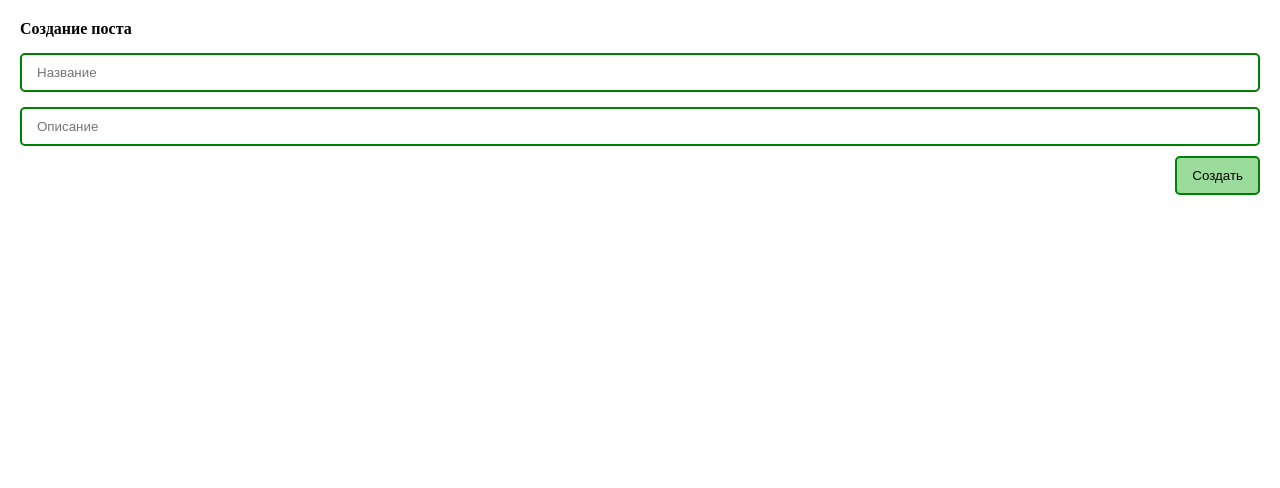
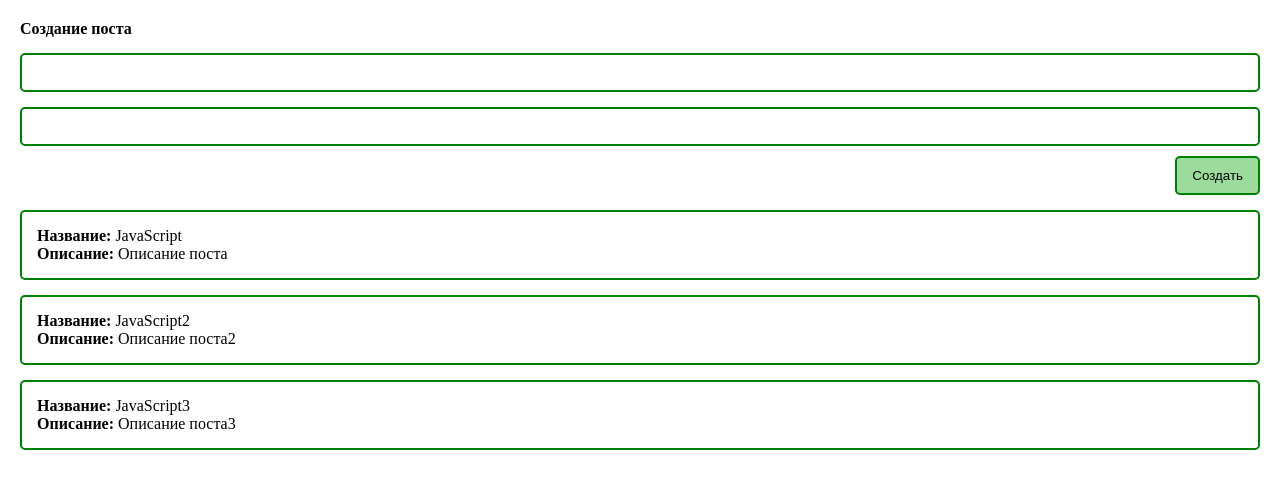
Before and after one commit to Vlado2021/vue-chat4me, a Vue app: page / in a window 1280 px wide. Shown: the top 488 px of the page. Built offline with nearby package versions, Linux system fonts and the light colour scheme.

Commit message:
20240226 18:11 ork with components

```diff
--- a/src/App.vue
+++ b/src/App.vue
@@ -1,7 +1,7 @@
 <template>
   <div class="app">
     <post-form />
-    <post-list />
+    <post-list v-bind:posts="posts" />
   </div>
 </template>
 
--- a/src/components/PostForm.vue
+++ b/src/components/PostForm.vue
@@ -1,33 +1,31 @@
 <template>
-    <form @submit.prevent >
+  <form @submit.prevent>
     <h4>Создание поста</h4>
-    <input
-    v-bind:value="title"
-    @input="title=$event.target.value;"
-    class="input"
-    type="text"
-    placeholder="Название">
-    <input
-     v-bind:value="body"
-     @input="body=$event.target.value;"
-     class="input"
-     type="text"
-     placeholder="Описание">
+    <input v-bind:value="post.title" @input="post.title = $event.target.value;" class="input" type="text"
+      placeholder="Название">
+    <input v-bind:value="post.body" @input="post.body = $event.target.value;" class="input" type="text"
+      placeholder="Описание">
     <button class="btn" v-on:click="createPost">Создать</button>
   </form>
 </template>
 
 <script >
+export default {
+  data() {
+    return {
+      post: {
+        title: ' ',
+        body: ' '
+      }
+    }
+  }
 
-   export default {
-
-
-   }
+}
 
 </script>
 
 <style scoped>
- .input {
+.input {
   width: 100%;
   border: 2px solid green;
   border-radius: 5px;
@@ -43,5 +41,4 @@
   border-radius: 5px;
   background-color: rgb(155, 219, 155);
 }
-
 </style>
--- a/src/components/PostList.vue
+++ b/src/components/PostList.vue
@@ -1,5 +1,5 @@
 <template>
- <div class="post" v-for="post in posts">
+  <div class="post" v-for="post in posts">
     <div><strong>Название: </strong>{{ post.title }} </div>
     <div><strong>Описание: </strong>{{ post.body }} </div>
   </div>
@@ -7,19 +7,23 @@
 
 <script >
 
-   export default {
+export default {
+  props: {
+    posts: {
+      type: Array,
+      required: true
+    }
+  }
 
-
-   }
+}
 
 </script>
 
 <style scoped>
-  .post {
+.post {
   padding: 15px;
   border: 2px solid green;
   border-radius: 5px;
   margin-top: 15px;
 }
-
 </style>
```
